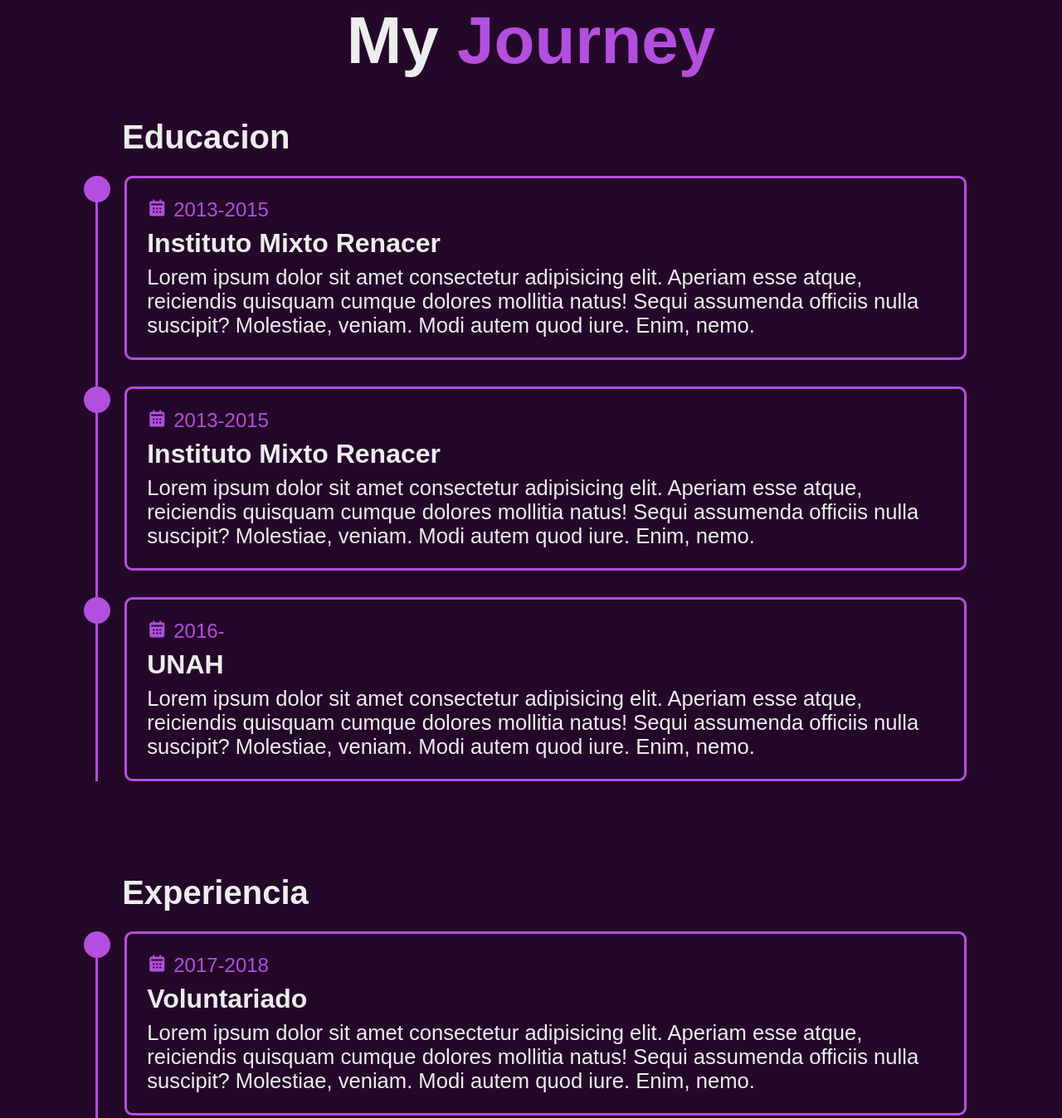
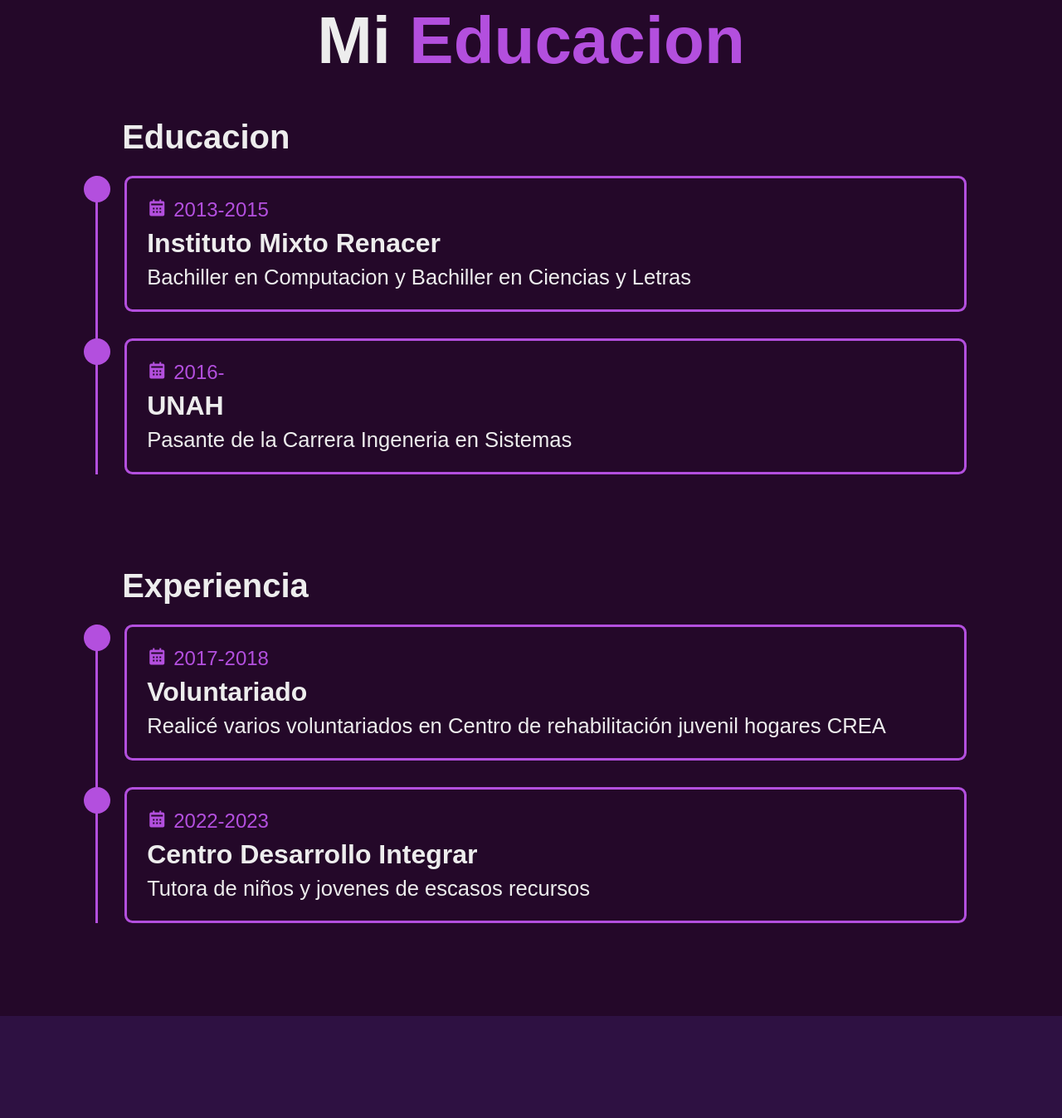
Before and after one commit to jen-21/jen-portafolio, a plain HTML site: page portafolioJenifer/index.html in a window 1280 px wide. Shown: the part 2086-3434 px from the top of the page at 83% size. Drawn offline with nearby package versions, Linux system fonts and the light colour scheme.

Commit message:
Update index.html

```diff
--- a/portafolioJenifer/index.html
+++ b/portafolioJenifer/index.html
@@ -71,7 +71,7 @@
 
     <!--Seccion educacion-->
     <section class="educacion" id="educacion">
-        <h2 class="heading">My <span>Journey</span></h2>
+        <h2 class="heading">Mi <span>Educacion</span></h2>
         <div class="educacion-row" >
             <div class="educacion-column">
                 <h3 class="title">Educacion</h3>
@@ -80,15 +80,7 @@
                         <div class="content">
                             <div class="year"><i class="bx bxs-calendar"></i>2013-2015</div>
                             <h3>Instituto Mixto Renacer</h3>
-                            <p>Lorem ipsum dolor sit amet consectetur adipisicing elit. Aperiam esse atque, reiciendis quisquam cumque dolores mollitia natus! Sequi assumenda officiis nulla suscipit? Molestiae, veniam. Modi autem quod iure. Enim, nemo.</p>
-                        </div>
-                    </div>
-
-                    <div class="educacion-content">
-                        <div class="content">
-                            <div class="year"><i class="bx bxs-calendar"></i>2013-2015</div>
-                            <h3>Instituto Mixto Renacer</h3>
-                            <p>Lorem ipsum dolor sit amet consectetur adipisicing elit. Aperiam esse atque, reiciendis quisquam cumque dolores mollitia natus! Sequi assumenda officiis nulla suscipit? Molestiae, veniam. Modi autem quod iure. Enim, nemo.</p>
+                            <p>Bachiller en Computacion y Bachiller en Ciencias y Letras</p>
                         </div>
                     </div>
 
@@ -96,7 +88,7 @@
                         <div class="content">
                             <div class="year"><i class="bx bxs-calendar"></i>2016-</div>
                             <h3>UNAH</h3>
-                            <p>Lorem ipsum dolor sit amet consectetur adipisicing elit. Aperiam esse atque, reiciendis quisquam cumque dolores mollitia natus! Sequi assumenda officiis nulla suscipit? Molestiae, veniam. Modi autem quod iure. Enim, nemo.</p>
+                            <p>Pasante de la Carrera Ingeneria en Sistemas</p>
                         </div>
                     </div>
                 </div>
@@ -108,7 +100,7 @@
                         <div class="content">
                             <div class="year"><i class="bx bxs-calendar"></i>2017-2018</div>
                             <h3>Voluntariado</h3>
-                            <p>Lorem ipsum dolor sit amet consectetur adipisicing elit. Aperiam esse atque, reiciendis quisquam cumque dolores mollitia natus! Sequi assumenda officiis nulla suscipit? Molestiae, veniam. Modi autem quod iure. Enim, nemo.</p>
+                            <p>Realicé varios voluntariados en Centro de rehabilitación juvenil hogares CREA</p>
                         </div>
                     </div>
 
@@ -116,7 +108,7 @@
                         <div class="content">
                             <div class="year"><i class="bx bxs-calendar"></i>2022-2023</div>
                             <h3>Centro Desarrollo Integrar</h3>
-                            <p>Lorem ipsum dolor sit amet consectetur adipisicing elit. Aperiam esse atque, reiciendis quisquam cumque dolores mollitia natus! Sequi assumenda officiis nulla suscipit? Molestiae, veniam. Modi autem quod iure. Enim, nemo.</p>
+                            <p>Tutora de niños y jovenes de escasos recursos</p>
                         </div>
                     </div>
                 </div>
```
